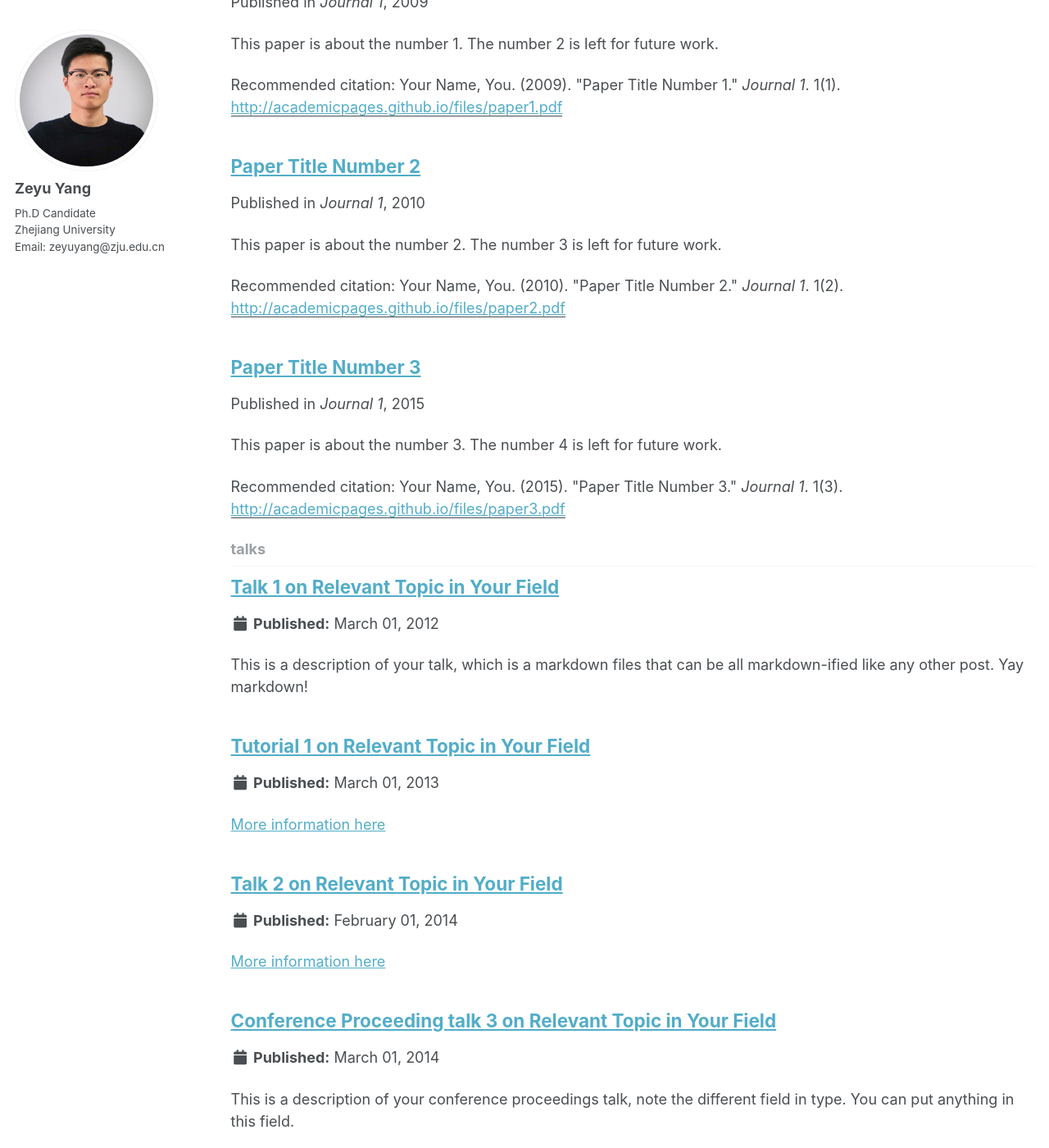
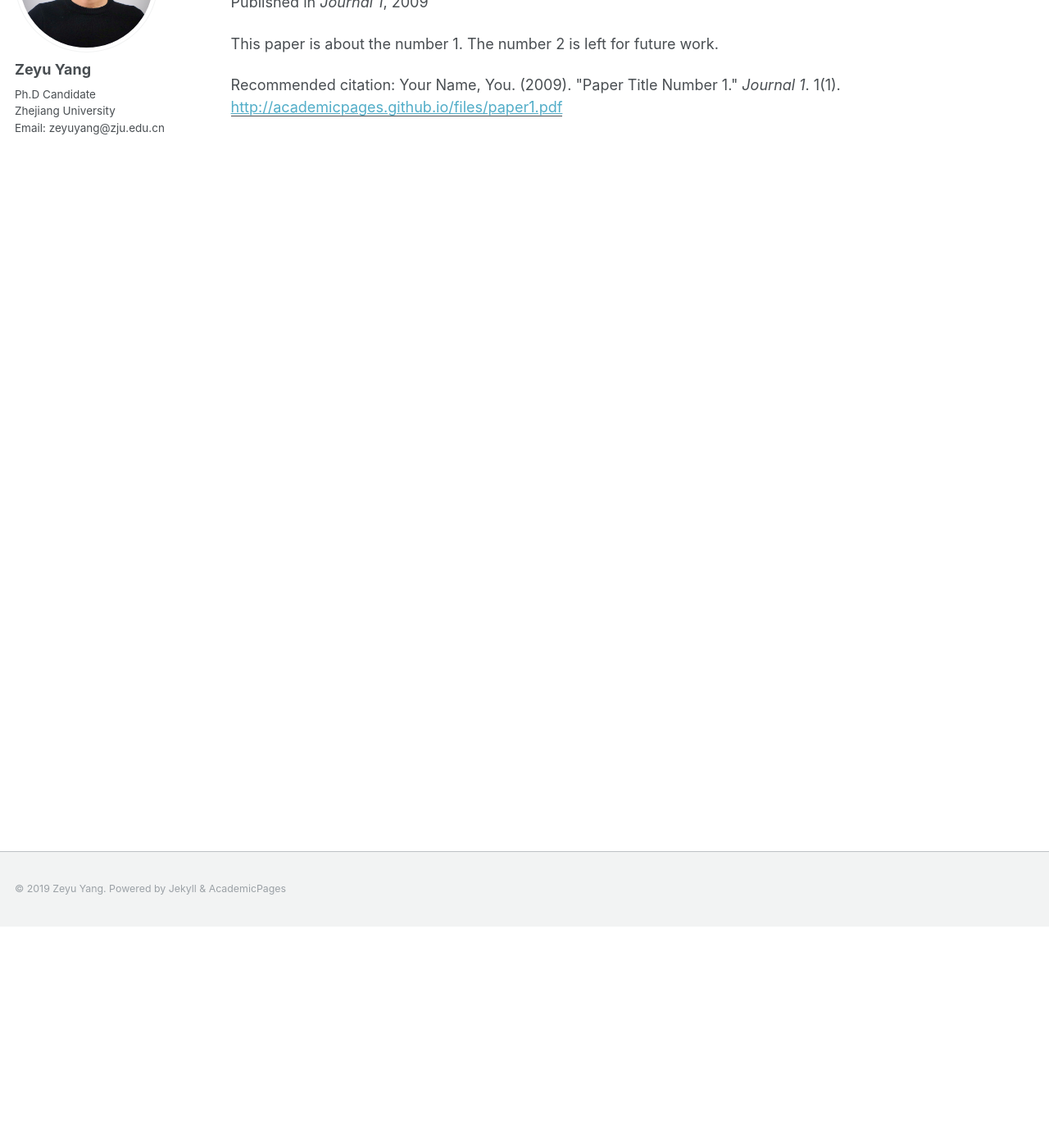
Before and after one commit to zeyuid/zeyuid.github.io, a Jekyll site: the page built from _pages/collection-archive.html, in a window 1280 px wide and 1400 px high, scrolled down 270 px. Shown: the whole window at 82% size. Built offline with Jekyll 4.4.1, drawn with Linux system fonts in a browser that asks for light colours; some of the changed text lies outside the part shown.

Commit message:
add file

```diff
--- a/_config.yml
+++ b/_config.yml
@@ -163,15 +163,15 @@ kramdown:
 
 # Collections
 collections:
-  teaching:
-    output: true
-    permalink: /:collection/:path/
+  # teaching:
+  #   output: true
+  #   permalink: /:collection/:path/
   publications:
     output: true
     permalink: /:collection/:path/
-  talks:
-    output: true
-    permalink: /:collection/:path/
+  # talks:
+  #   output: true
+  #   permalink: /:collection/:path/
 
 
 # Defaults
--- a/_includes/author-profile.html
+++ b/_includes/author-profile.html
@@ -117,7 +117,7 @@
       {% endif %}
       {% if author.wikipedia %}
         <li><a href="https://en.wikipedia.org/wiki/User:{{ author.wikipedia }}"><i class="fab fa-fw fa-wikipedia-w" aria-hidden="true"></i> Wikipedia</a></li>
-{% endif %}
+      {% endif %}
     </ul>
   </div>
 </div>
--- a/_includes/footer.html
+++ b/_includes/footer.html
@@ -1,24 +1,5 @@
 {% include base_path %}
 
-<div class="page__footer-follow">
-  <ul class="social-icons">
-    {% if site.data.ui-text[site.locale].follow_label %}
-      <li><strong>{{ site.data.ui-text[site.locale].follow_label }}</strong></li>
-    {% endif %}
-    {% if site.twitter.username %}
-      <li><a href="https://twitter.com/{{ site.twitter.username }}"><i class="fab fa-twitter-square" aria-hidden="true"></i> Twitter</a></li>
-    {% endif %}
-    {% if site.facebook.username %}
-      <li><a href="https://facebook.com/{{ site.facebook.username }}"><i class="fab fa-facebook-square" aria-hidden="true"></i> Facebook</a></li>
-    {% endif %}
-    {% if site.author.github %}
-      <li><a href="http://github.com/{{ site.author.github }}"><i class="fab fa-github" aria-hidden="true"></i> GitHub</a></li>
-    {% endif %}
-    {% if site.author.bitbucket %}
-      <li><a href="http://bitbucket.org/{{ site.author.bitbucket }}"><i class="fab fa-bitbucket" aria-hidden="true"></i> Bitbucket</a></li>
-    {% endif %}
-    <li><a href="{% if site.atom_feed.path %}{{ site.atom_feed.path }}{% else %}{{ base_path }}/feed.xml{% endif %}"><i class="fa fa-fw fa-rss-square" aria-hidden="true"></i> {{ site.data.ui-text[site.locale].feed_label | default: "Feed" }}</a></li>
-  </ul>
-</div>
 
-<div class="page__footer-copyright">&copy; {{ site.time | date: '%Y' }} {{ site.name | default: site.title }}. {{ site.data.ui-text[site.locale].powered_by | default: "Powered by" }} <a href="http://jekyllrb.com" rel="nofollow">Jekyll</a> &amp; <a href="https://github.com/academicpages/academicpages.github.io">AcademicPages</a>, a fork of <a href="https://mademistakes.com/work/minimal-mistakes-jekyll-theme/" rel="nofollow">Minimal Mistakes</a>.</div>
+<div class="page__footer-copyright">&copy; {{ site.time | date: '%Y' }} {{ site.name | default: site.title }}. {{ site.data.ui-text[site.locale].powered_by | default: "Powered by" }} <a href="http://jekyllrb.com" rel="nofollow">Jekyll</a> &amp;
+  <a href="https://github.com/academicpages/academicpages.github.io">AcademicPages</a>
--- a/_includes/footer/custom.html
+++ b/_includes/footer/custom.html
@@ -1,3 +1,3 @@
 <!-- start custom footer snippets -->
-<a href="/sitemap/">Sitemap</a>
+<!-- <a href="/sitemap/">Sitemap</a> -->
 <!-- end custom footer snippets -->
--- a/_publications/2010-10-01-paper-title-number-2.md
+++ /dev/null
@@ -1,15 +0,0 @@
----
-title: "Paper Title Number 2"
-collection: publications
-permalink: /publication/2010-10-01-paper-title-number-2
-excerpt: 'This paper is about the number 2. The number 3 is left for future work.'
-date: 2010-10-01
-venue: 'Journal 1'
-paperurl: 'http://academicpages.github.io/files/paper2.pdf'
-citation: 'Your Name, You. (2010). &quot;Paper Title Number 2.&quot; <i>Journal 1</i>. 1(2).'
----
-This paper is about the number 2. The number 3 is left for future work.
-
-[Download paper here](http://academicpages.github.io/files/paper2.pdf)
-
-Recommended citation: Your Name, You. (2010). "Paper Title Number 2." <i>Journal 1</i>. 1(2).
--- a/_publications/2015-10-01-paper-title-number-3.md
+++ /dev/null
@@ -1,15 +0,0 @@
----
-title: "Paper Title Number 3"
-collection: publications
-permalink: /publication/2015-10-01-paper-title-number-3
-excerpt: 'This paper is about the number 3. The number 4 is left for future work.'
-date: 2015-10-01
-venue: 'Journal 1'
-paperurl: 'http://academicpages.github.io/files/paper3.pdf'
-citation: 'Your Name, You. (2015). &quot;Paper Title Number 3.&quot; <i>Journal 1</i>. 1(3).'
----
-This paper is about the number 3. The number 4 is left for future work.
-
-[Download paper here](http://academicpages.github.io/files/paper3.pdf)
-
-Recommended citation: Your Name, You. (2015). "Paper Title Number 3." <i>Journal 1</i>. 1(3).
--- a/_talks/2012-03-01-talk-1.md
+++ /dev/null
@@ -1,11 +0,0 @@
----
-title: "Talk 1 on Relevant Topic in Your Field"
-collection: talks
-type: "Talk"
-permalink: /talks/2012-03-01-talk-1
-venue: "UC San Francisco, Department of Testing"
-date: 2012-03-01
-location: "San Francisco, California"
----
-
-This is a description of your talk, which is a markdown files that can be all markdown-ified like any other post. Yay markdown!
--- a/_talks/2013-03-01-tutorial-1.md
+++ /dev/null
@@ -1,13 +0,0 @@
----
-title: "Tutorial 1 on Relevant Topic in Your Field"
-collection: talks
-type: "Tutorial"
-permalink: /talks/2013-03-01-tutorial-1
-venue: "UC-Berkeley Institute for Testing Science"
-date: 2013-03-01
-location: "Berkeley CA, USA"
----
-
-[More information here](http://exampleurl.com)
-
-This is a description of your tutorial, note the different field in type. This is a markdown files that can be all markdown-ified like any other post. Yay markdown!
--- a/_talks/2014-02-01-talk-2.md
+++ /dev/null
@@ -1,13 +0,0 @@
----
-title: "Talk 2 on Relevant Topic in Your Field"
-collection: talks
-type: "Talk"
-permalink: /talks/2014-02-01-talk-2
-venue: "London School of Testing"
-date: 2014-02-01
-location: "London, UK"
----
-
-[More information here](http://example2.com)
-
-This is a description of your talk, which is a markdown files that can be all markdown-ified like any other post. Yay markdown!
--- a/_talks/2014-03-01-talk-3.md
+++ /dev/null
@@ -1,11 +0,0 @@
----
-title: "Conference Proceeding talk 3 on Relevant Topic in Your Field"
-collection: talks
-type: "Conference proceedings talk"
-permalink: /talks/2014-03-01-talk-3
-venue: "Testing Institute of America 2014 Annual Conference"
-date: 2014-03-01
-location: "Los Angeles, CA"
----
-
-This is a description of your conference proceedings talk, note the different field in type. You can put anything in this field.
--- a/_teaching/2014-spring-teaching-1.md
+++ /dev/null
@@ -1,20 +0,0 @@
----
-title: "Teaching experience 1"
-collection: teaching
-type: "Undergraduate course"
-permalink: /teaching/2014-spring-teaching-1
-venue: "University 1, Department"
-date: 2014-01-01
-location: "City, Country"
----
-
-This is a description of a teaching experience. You can use markdown like any other post.
-
-Heading 1
-======
-
-Heading 2
-======
-
-Heading 3
-======
--- a/_teaching/2015-spring-teaching-2.md
+++ /dev/null
@@ -1,20 +0,0 @@
----
-title: "Teaching experience 2"
-collection: teaching
-type: "Workshop"
-permalink: /teaching/2015-spring-teaching-1
-venue: "University 1, Department"
-date: 2015-01-01
-location: "City, Country"
----
-
-This is a description of a teaching experience. You can use markdown like any other post.
-
-Heading 1
-======
-
-Heading 2
-======
-
-Heading 3
-======
--- a/assets/css/main.scss
+++ b/assets/css/main.scss
@@ -2,8 +2,6 @@
 ---
 
 /*
- *    Minimal Mistakes Jekyll Theme
- *
  *  - Michael Rose
  *  - mademistakes.com
  *  - https://twitter.com/mmistakes
```
Also changed, not shown: _data/navigation.yml (+5 -8 lines), _pages/portfolio.html (deleted, +0 -13 lines), _portfolio/portfolio-1.md (deleted, +0 -7 lines), _portfolio/portfolio-2.html (deleted, +0 -7 lines), _test/xyz.md (added, +15 -0 lines), 2 other files.
